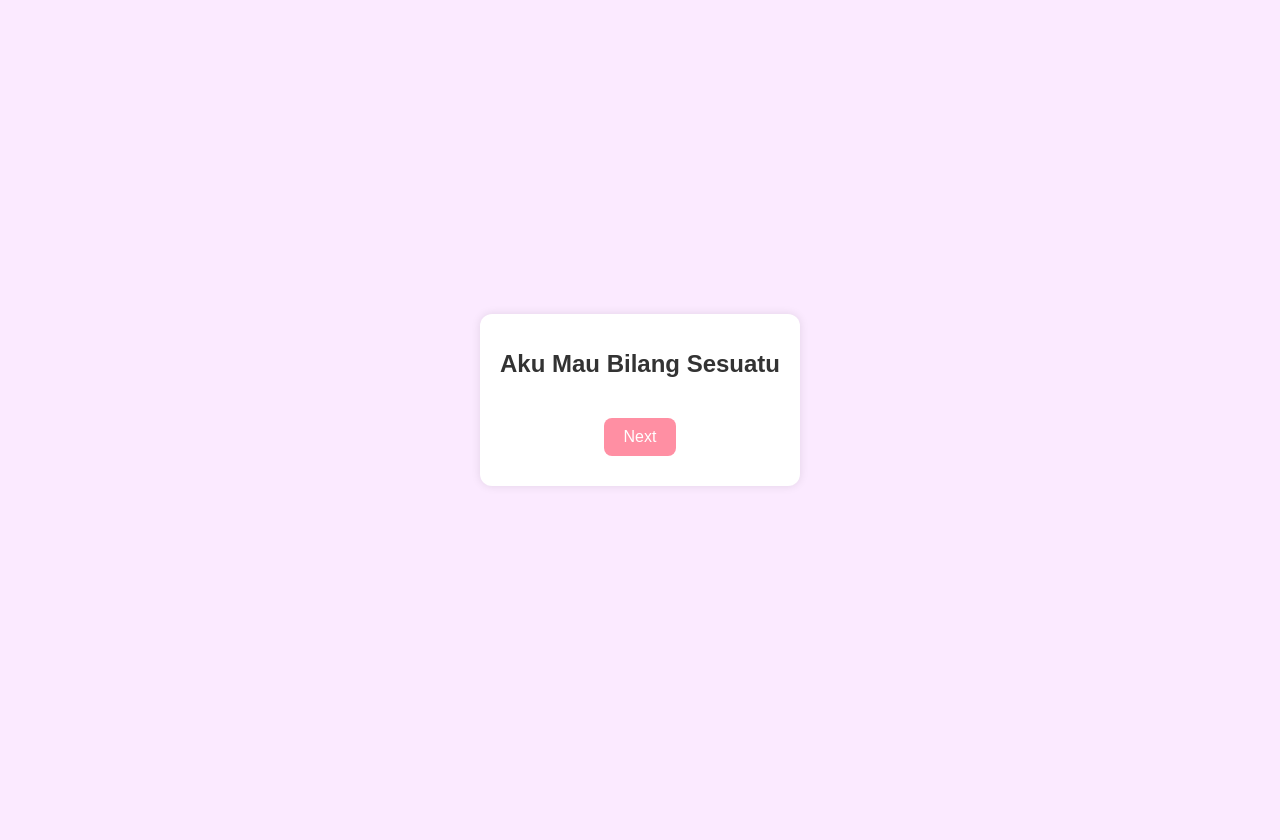
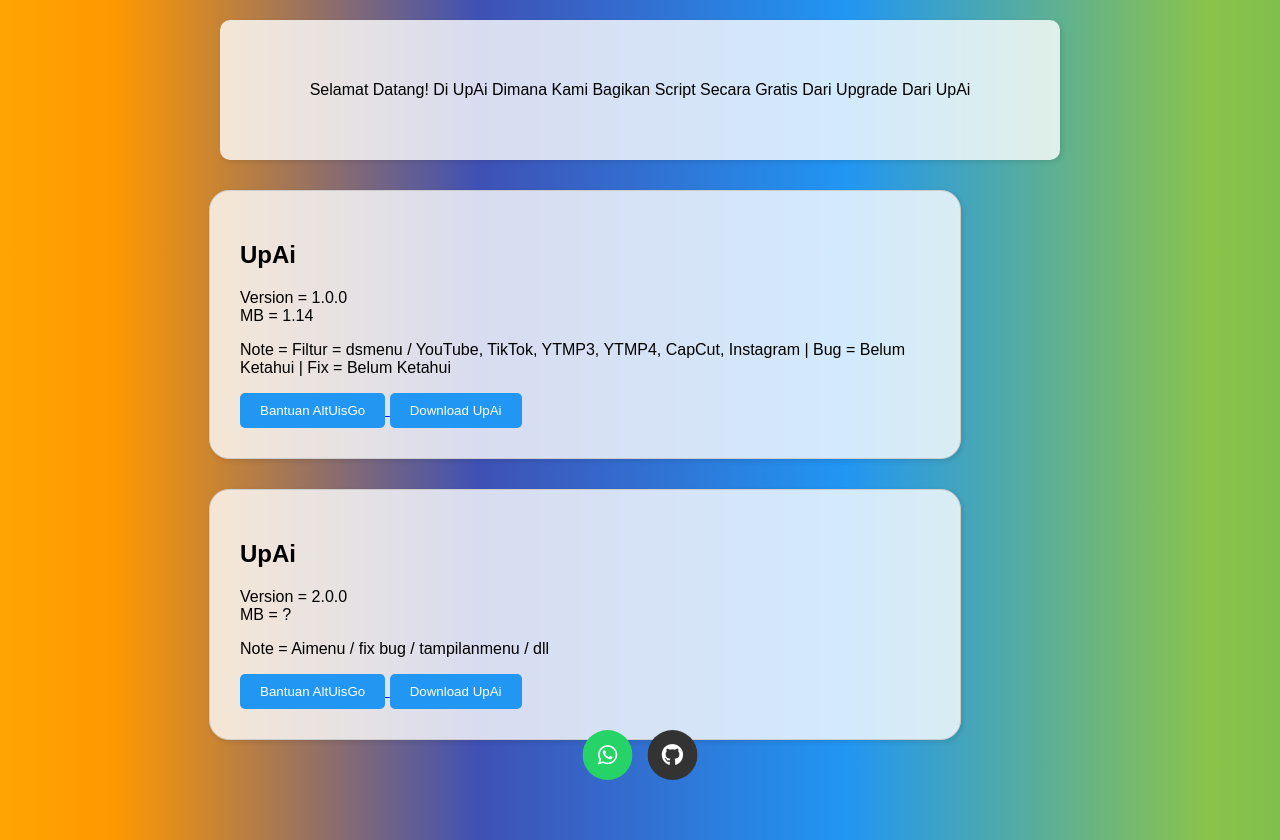
Before and after one commit to 0rangKep0/Kepo, a plain HTML site: page index.html in a window 1280 px wide. Before the commit the page ends 800 px from the top, so only its background shows below. Drawn offline with Linux system fonts and the light colour scheme.

Commit message:
Update index.html

```diff
--- a/index.html
+++ b/index.html
@@ -1,115 +1,188 @@
 <!DOCTYPE html>
 <html lang="id">
 <head>
-  <meta charset="UTF-8">
-  <meta name="viewport" content="width=device-width, initial-scale=1.0">
-  <title>Pernyataan Rahasia</title>
+  <meta charset="UTF-8" />
+  <meta name="viewport" content="width=device-width, initial-scale=1.0"/>
+  <title>Halaman Web Animasi</title>
+  <!-- CDN Font Awesome -->
+  <link rel="stylesheet" href="https://cdnjs.cloudflare.com/ajax/libs/font-awesome/6.5.0/css/all.min.css">
   <style>
     body {
-      font-family: Arial, sans-serif;
-      background-color: #fbeaff;
+      font-family: sans-serif;
+      margin: 0;
+      padding: 20px;
+      min-height: 100vh;
       display: flex;
       flex-direction: column;
       align-items: center;
-      justify-content: center;
-      height: 100vh;
-      margin: 0;
+      /* 🌊 Gradasi bergerak seperti ombak */
+      background: linear-gradient(270deg, #4CAF50, #8BC34A, #2196F3, #3F51B5, #FF9800, #FFC107, #F44336, #E91E63);
+      background-size: 200% 200%;
+      animation: waveBackground 15s ease-in-out infinite;
+      position: relative;
     }
 
-    #container {
-      text-align: center;
-      padding: 20px;
-      background-color: white;
-      border-radius: 12px;
-      box-shadow: 0 0 10px rgba(0,0,0,0.1);
+    @keyframes waveBackground {
+      0%   { background-position: 0% 50%; }
+      50%  { background-position: 100% 50%; }
+      100% { background-position: 0% 50%; }
     }
 
-    h1 {
-      font-size: 24px;
+    #slotbar {
+      width: 80%;
+      max-width: 800px;
+      padding: 20px;
+      text-align: center;
       margin-bottom: 30px;
-      color: #333;
-      transition: opacity 0.6s ease;
-      opacity: 1;
+      background-color: rgba(255, 255, 255, 0.8);
+      border-radius: 10px;
+      box-shadow: 2px 2px 5px rgba(0, 0, 0, 0.1);
+      display: flex;
+      justify-content: center;
+      align-items: center;
+      height: 100px;
     }
 
-    .fade-out {
+    #welcome-text {
       opacity: 0;
+      animation: fadeIn 1s ease-in-out forwards;
+    }
+
+    @keyframes fadeIn {
+      0% { opacity: 0; transform: translateY(20px); }
+      100% { opacity: 1; transform: translateY(0); }
+    }
+
+    .app-container {
+      width: 80%;
+      max-width: 800px;
+      padding: 30px;
+      border: 1px solid #ccc;
+      border-radius: 20px;
+      box-shadow: 2px 2px 5px rgba(0, 0, 0, 0.1);
+      margin-bottom: 30px;
+      background-color: rgba(255, 255, 255, 0.8);
+      overflow: hidden;
     }
 
     button {
+      background-color: #2196F3;
+      color: white;
       padding: 10px 20px;
-      margin: 10px;
-      font-size: 16px;
+      border: none;
+      border-radius: 5px;
       cursor: pointer;
-      border-radius: 8px;
-      border: none;
-      background-color: #ff8fa3;
-      color: white;
-      transition: 0.3s;
+      transition: background-color 0.3s ease, box-shadow 0.3s ease;
+      position: relative;
+      overflow: hidden;
     }
 
-    button:hover {
-      background-color: #ff6b88;
+    button:active {
+      background-color: #1976D2;
+      box-shadow: inset 2px 2px 5px rgba(0, 0, 0, 0.2);
     }
 
-    #noButton {
-      background-color: #ccc;
-      display: none;
+    /* 🔘 Tombol Sosial Media */
+    .social-buttons {
+      position: fixed;
+      bottom: 20px;
+      left: 50%;
+      transform: translateX(-50%);
+      display: flex;
+      gap: 15px;
     }
 
-    #noButton:hover {
-      background-color: #aaa;
+    .social-buttons a {
+      width: 50px;
+      height: 50px;
+      border-radius: 50%;
+      display: flex;
+      justify-content: center;
+      align-items: center;
+      color: white;
+      font-size: 22px;
+      text-decoration: none;
+      opacity: 0;
+      transform: translateY(30px);
+      animation: fadeUp 0.8s forwards;
     }
+
+    /* Animasi muncul ke atas */
+    @keyframes fadeUp {
+      0% { opacity: 0; transform: translateY(30px); }
+      60% { opacity: 1; transform: translateY(-5px); } /* bounce sedikit */
+      100% { opacity: 1; transform: translateY(0); }
+    }
+
+    /* Delay untuk tiap tombol */
+    .social-buttons a:nth-child(1) { animation-delay: 0.3s; }
+    .social-buttons a:nth-child(2) { animation-delay: 0.6s; }
+
+    .social-buttons a:hover {
+      transform: scale(1.1);
+      box-shadow: 0 4px 10px rgba(0,0,0,0.2);
+    }
+
+    /* Warna tombol */
+    .whatsapp { background: #25D366; }
+    .github   { background: #333;
+      }
   </style>
 </head>
 <body>
+  <div id="slotbar">
+    <span id="welcome-text">Selamat Datang! Di UpAi Dimana Kami Bagikan Script Secara Gratis Dari Upgrade Dari UpAi</span>
+  </div>
+  <div id="app"></div>
 
-<div id="container">
-  <h1 id="text">Aku Mau Bilang Sesuatu</h1>
-  <button id="nextButton" onclick="nextText()">Next</button>
-  <button id="noButton" onclick="goToWhatsApp('No')">No</button>
-</div>
+  <!-- 🔘 Tombol Sosial Media -->
+  <div class="social-buttons">
+    <a href="https://chat.whatsapp.com/H1R0wwjwSAlHdS0LxzV8Id?mode=ac_t" class="whatsapp" target="_blank"><i class="fab fa-whatsapp"></i></a>
+    <a href="https://github.com/0rangkep0" class="github" target="_blank"><i class="fab fa-github"></i></a>
+  </div>
 
-<script>
-  const texts = [
-    "I Knew You Would Be Shocked",
-    "But I've Thought It Over",
-    "It might be foreign",
-    "I like you but I can't have you",
-    "Because you already know what you have to go through first",
-    "Hopefully you read this and it won't be strange if you want to."
-  ];
+  <script>
+    const appConfig = [
+      {
+        title: "UpAi",
+        version: "1.0.0",
+        size: "1.14",
+        bantuan: "https://wa.me/62882022896749",
+        namebantuan: "AltUisGo",
+        downloadLink: "https://www.mediafire.com/file/d9nyc9he5nimpp3/UpAi.zip/file",
+        note: "Filtur = dsmenu / YouTube, TikTok, YTMP3, YTMP4, CapCut, Instagram | Bug = Belum Ketahui | Fix = Belum Ketahui"
+      },
+      {
+         title: "UpAi",
+        version: "2.0.0",
+        size: "?",
+        bantuan: "https://wa.me/62882022896749",
+        namebantuan: "AltUisGo",
+        downloadLink: "",
+        note: "Aimenu / fix bug / tampilanmenu / dll"
+      }
+    ];
 
-  let index = 0;
+    const appContainer = document.getElementById('app');
 
-  function nextText() {
-    const textElement = document.getElementById("text");
+    appConfig.forEach(app => {
+      const appDiv = document.createElement('div');
+      appDiv.classList.add('app-container');
 
-    if (index < texts.length) {
-      textElement.classList.add("fade-out");
+      appDiv.innerHTML = `
+        <h2>${app.title}</h2>
+        <p>Version = ${app.version}<br>MB = ${app.size}</p>
+        <p>Note = ${app.note}</p>
+        <a href="${app.bantuan}" target="_blank">
+          <button>Bantuan ${app.namebantuan}</button>
+        </a>
+        <a href="${app.downloadLink}" download>
+          <button>Download ${app.title}</button>
+        </a>
+      `;
 
-      setTimeout(() => {
-        textElement.innerText = texts[index];
-        textElement.classList.remove("fade-out");
-        index++;
-
-        if (index === texts.length) {
-          document.getElementById("nextButton").innerText = "Yes";
-          document.getElementById("nextButton").setAttribute("onclick", "goToWhatsApp('Yes')");
-          document.getElementById("noButton").style.display = "inline-block";
-        }
-      }, 600);
-    }
-  }
-
-  function goToWhatsApp(choice) {
-    let message = choice === "Yes"
-      ? "I choose Yes 💖"
-      : "I choose No 😢";
-
-    window.location.href = `https://wa.me/6283133675770?text=${encodeURIComponent(message)}`;
-  }
-</script>
-
+      appContainer.appendChild(appDiv);
+    });
+  </script>
 </body>
   </html>
```
